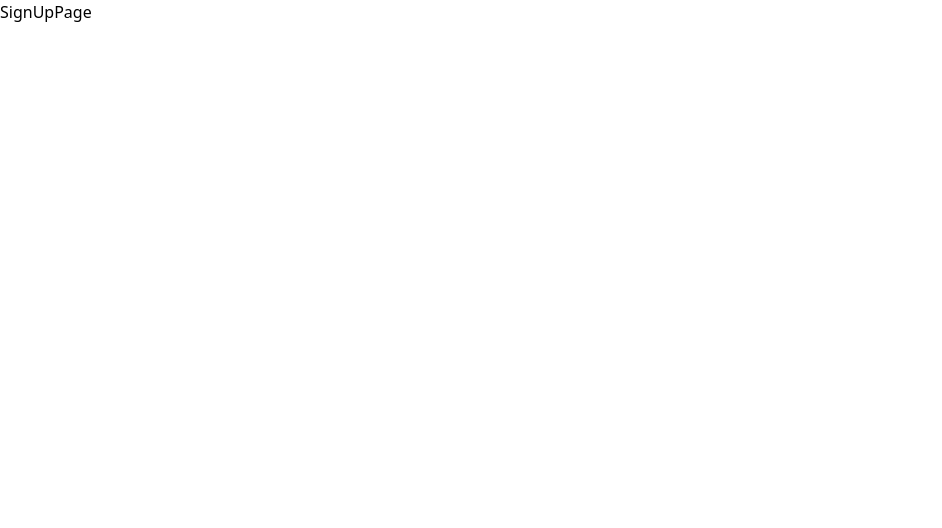
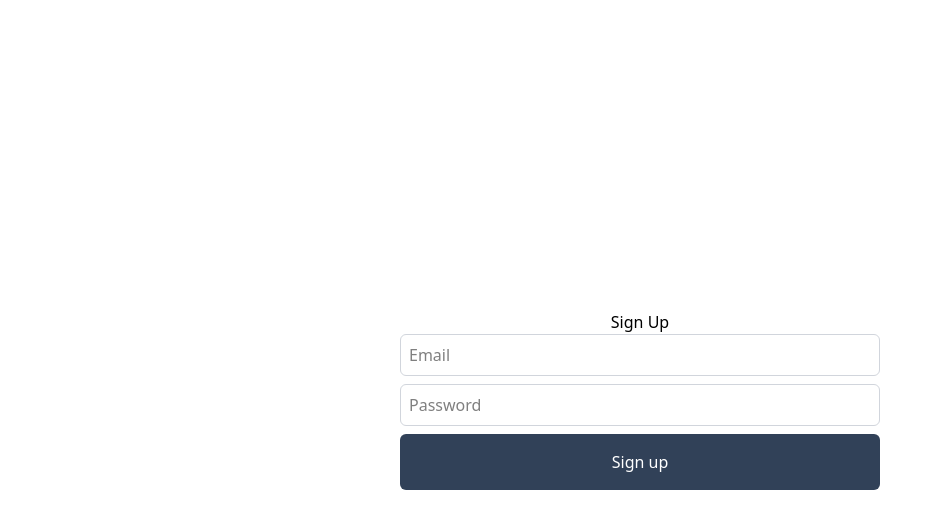
Before and after one commit to MossDog/Bookings, a React (Vite) app in the folder web-client/: page /sign-up in a window 1280 px wide. Shown: the top 528 px of the page, without its empty margins (0-942 px from the left). Built offline with nearby package versions, Linux system fonts and the light colour scheme; no server answers.

Commit message:
basic sign-up functionality

```diff
--- /dev/null
+++ b/web-client/src/components/Button.tsx
@@ -0,0 +1,20 @@
+import React from 'react'
+
+interface ButtonProps {
+  children: React.ReactNode,
+  onClick: (e: React.MouseEvent<HTMLButtonElement>) => any;
+}
+
+export default function Button({
+  children,
+  onClick
+}: ButtonProps) {
+  return (
+    <button
+      className='bg-slate-700 text-white rounded-md px-2 py-4 cursor-pointer hover:bg-slate-500'
+      onClick={onClick}
+    >
+      {children}
+    </button>
+  )
+}
--- /dev/null
+++ b/web-client/src/components/FormInput.tsx
@@ -0,0 +1,19 @@
+import React from 'react'
+
+interface FormInputProps {
+  type: 'email' | 'text' | 'password';
+  placeholder: string;
+  value: string;
+  onChange: (e: React.ChangeEvent<HTMLInputElement>) => any;
+}
+
+export default function FormInput({
+  type,
+  placeholder,
+  value,
+  onChange
+}: FormInputProps) {
+  return (
+    <input type={type} placeholder={placeholder} className='border rounded-md border-gray-300 px-2 py-2' value={value} onChange={onChange}/>
+  )
+}
--- a/web-client/src/components/ProtectedRoute.tsx
+++ b/web-client/src/components/ProtectedRoute.tsx
@@ -14,7 +14,7 @@ const ProtectedRoute = ({
 
   useEffect(() => {
     supabase.auth.getSession().then(( {data: {session}} ) => {
-      if(!session) navigate('/login');
+      if(!session) navigate('/sign-up');
       else setLoading(false);
     })
   }, []);
--- /dev/null
+++ b/web-client/src/components/auth/SignUpForm.tsx
@@ -0,0 +1,32 @@
+import React, { useState } from 'react'
+import FormInput from '../FormInput'
+import Button from '../Button'
+import supabase from '../../utils/supabase';
+
+export default function SignUpForm() {
+
+  const [email, setEmail] = useState<string>('');
+  const [password, setPassword] = useState<string>('');
+
+  const onSubmit = async (e: React.MouseEvent<HTMLButtonElement>) => {
+    e.preventDefault();
+
+    const {data, error} = await supabase.auth.signUp({
+      email, password
+    });
+
+    if(error){
+      console.error("Error signing up: ", error);
+    } else {
+      console.log("Successful sign-up: ", data);
+    }
+  }
+
+  return (
+    <form className='flex flex-col w-[480px] gap-2'>
+      <FormInput type='email' placeholder='Email' value={email} onChange={(e) => setEmail(e.target.value)}/>
+      <FormInput type='password' placeholder='Password' value={password} onChange={(e) => setPassword(e.target.value)}/>
+      <Button onClick={onSubmit}>Sign up</Button>
+    </form>
+  )
+}
--- a/web-client/src/pages/HomePage.tsx
+++ b/web-client/src/pages/HomePage.tsx
@@ -1,7 +1,10 @@
 import React from 'react'
+import ProtectedRoute from '../components/ProtectedRoute'
 
 export default function HomePage() {
   return (
-    <div>HomePage</div>
+    <ProtectedRoute>
+      <div>HomePage</div>
+    </ProtectedRoute>
   )
 }
--- a/web-client/src/pages/auth/AuthLayout.tsx
+++ b/web-client/src/pages/auth/AuthLayout.tsx
@@ -0,0 +1,15 @@
+import React from 'react'
+
+interface AuthLayoutProps {
+  children: React.ReactNode
+}
+
+export default function AuthLayout({
+  children
+}: AuthLayoutProps) {
+  return (
+    <div className='w-screen h-screen flex flex-col justify-center items-center'>
+      {children}
+    </div>
+  )
+}
--- a/web-client/src/pages/auth/SignUpPage.tsx
+++ b/web-client/src/pages/auth/SignUpPage.tsx
@@ -1,7 +1,11 @@
-import React from 'react'
+import AuthLayout from './AuthLayout'
+import SignUpForm from '../../components/auth/SignUpForm'
 
 export default function SignUpPage() {
   return (
-    <div>SignUpPage</div>
+    <AuthLayout>
+      <p>Sign Up</p>
+      <SignUpForm />
+    </AuthLayout>
   )
 }
```
